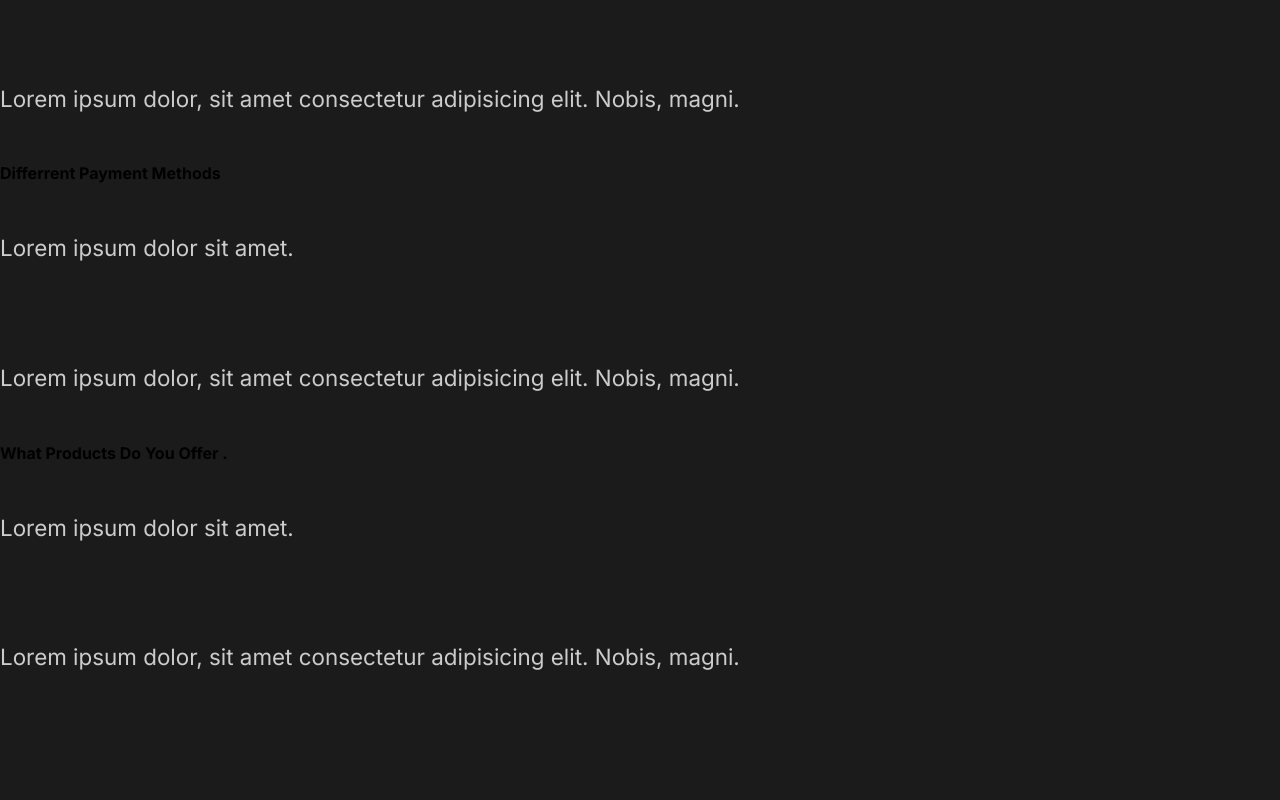
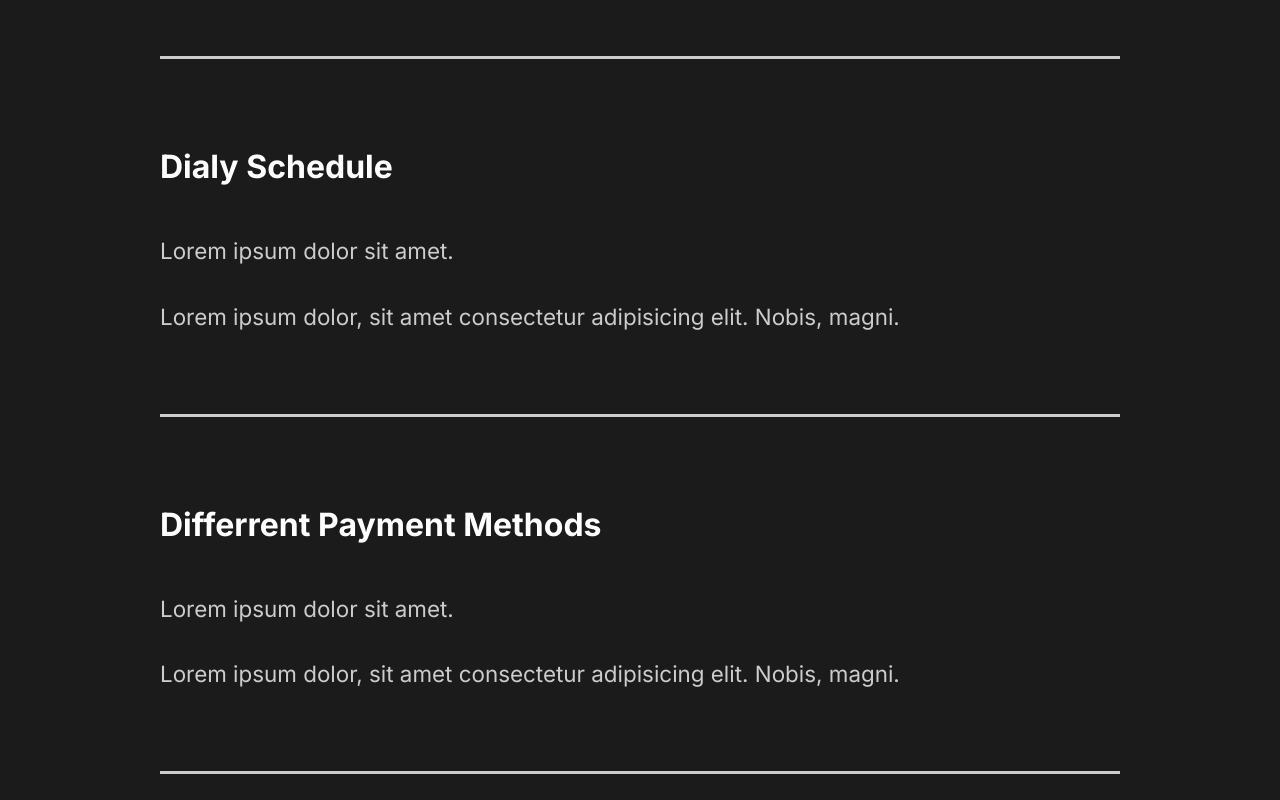
Before and after one commit to M07MD/Portfolio, a React (Create React App) app: page / in a window 1280 px wide. Shown: the part 2100-2900 px from the top of the page. Before the commit the page ends 2822 px from the top, so only its background shows below. Built offline with nearby package versions, Linux system fonts and the light colour scheme.

Commit message:
7. FAQ Styles

```diff
--- a/src/components/FaqSection.jsx
+++ b/src/components/FaqSection.jsx
@@ -1,8 +1,11 @@
 import React from "react";
+
+import styled from "styled-components";
+import { About } from "../styles";
 
 const FaqSection = () => {
   return (
-    <div className="faq">
+    <Faq>
       <h2>
         Any Questions <span>FAQ</span>
       </h2>
@@ -15,6 +18,7 @@
             magni.
           </p>
         </div>
+        <div className="faq-line"></div>
       </div>
 
       <div className="question">
@@ -26,6 +30,7 @@
             magni.
           </p>
         </div>
+        <div className="faq-line"></div>
       </div>
 
       <div className="question">
@@ -37,6 +42,7 @@
             magni.
           </p>
         </div>
+        <div className="faq-line"></div>
       </div>
 
       <div className="question">
@@ -48,9 +54,42 @@
             magni.
           </p>
         </div>
+        <div className="faq-line"></div>
       </div>
-    </div>
+    </Faq>
   );
 };
 
+const Faq = styled(About)`
+  display: block;
+  span {
+    display: block;
+  }
+
+  h2 {
+    padding-bottom: 2rem;
+    font-weight: lighter;
+  }
+
+  .faq-line {
+    background: #cccccc;
+    height: 0.2rem;
+    margin: 2rem 0rem;
+    width: 100%;
+  }
+
+  .question {
+    padding: 1.5rem 0rem;
+    margin: 0.5rem 0rem;
+    cursor: pointer;
+  }
+
+  .answer {
+    padding: 2rem 0rem;
+    p {
+      padding: 1rem 0rem;
+    }
+  }
+`;
+
 export default FaqSection;
--- a/src/components/GlobalStyle.js
+++ b/src/components/GlobalStyle.js
@@ -39,6 +39,7 @@
 
 h4 {
     font-weight: bold;
+    font-size: 2rem;
 }
 
 a {
```
Also changed, not shown: 1 other file (tests, documents, lock files or other folders).
